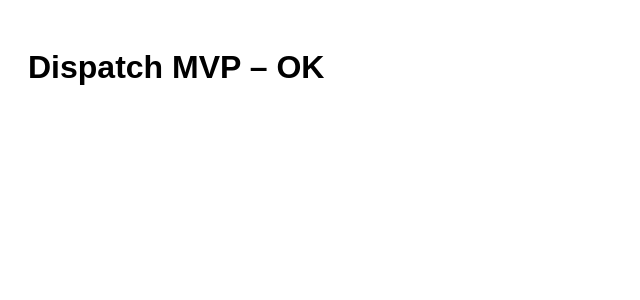
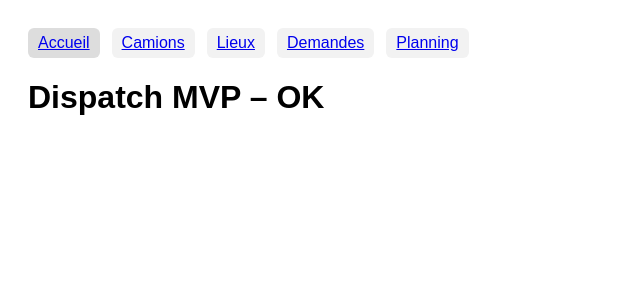
Before and after one commit to QuentinLansival/dispatch-mvp, a Next.js app: page / in a window 1280 px wide. Shown: the top 300 px of the page, without its empty margins (0-640 px from the left). Built offline with nearby package versions, Linux system fonts and the light colour scheme.

Commit message:
Update layout.tsx

```diff
--- a/src/app/layout.tsx
+++ b/src/app/layout.tsx
@@ -1,4 +1,5 @@
 import "./globals.css";
+import Nav from "@/components/Nav";
 
 export const metadata = {
   title: "Dispatch MVP"
@@ -7,7 +8,10 @@ export const metadata = {
 export default function RootLayout({ children }: { children: React.ReactNode }) {
   return (
     <html lang="fr">
-      <body>{children}</body>
+      <body>
+        <Nav />
+        {children}
+      </body>
     </html>
   );
 }
```
